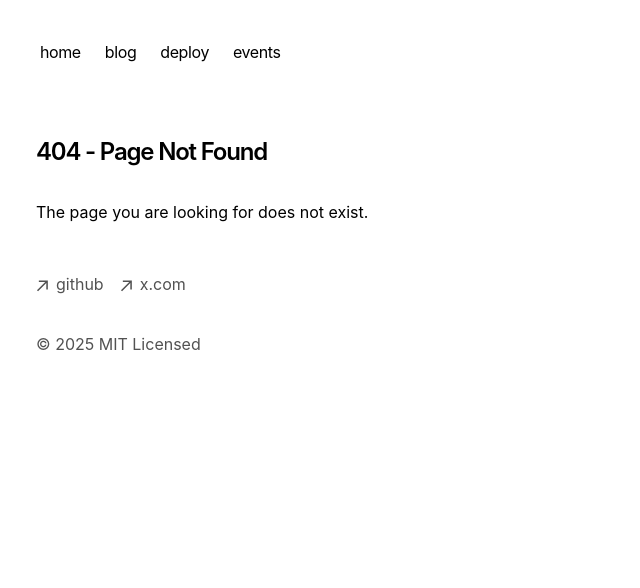
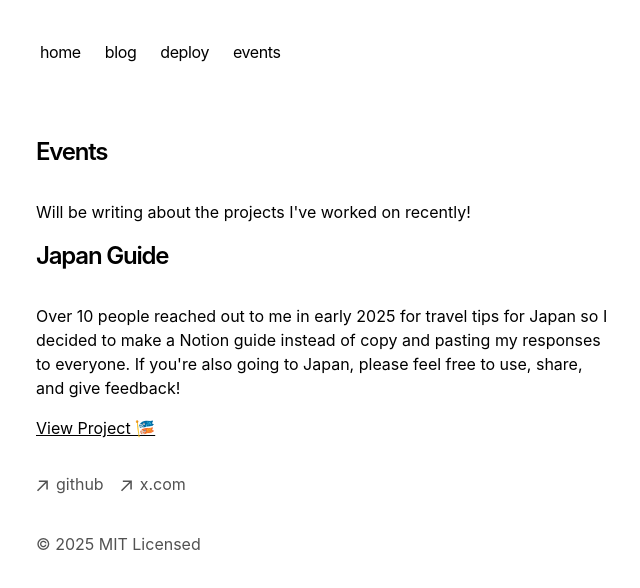
Before and after one commit to izumiando/portfolio, a Next.js app: page /projects in a window 1280 px wide. Before the commit this address had no page. Shown: the top 588 px of the page, without its empty margins (316-956 px from the left). Built offline with nearby package versions, Linux system fonts and the light colour scheme.

Commit message:
added japan guide

```diff
--- /dev/null
+++ b/app/projects/page.tsx
@@ -0,0 +1,26 @@
+export const metadata = {
+    title: 'Projects',
+    description: 'Read about my digital projects.',
+  }
+
+  // to do: make the project titles smaller
+  export default function Page() {
+    return (
+      <section>
+        <h1 className="font-semibold text-2xl mb-8 tracking-tighter">Events</h1>
+        <p className="mb-4">
+          {`Will be writing about the projects I've worked on recently!`}
+        </p>
+        <h3 className="font-semibold text-2xl mb-8 tracking-tighter">Japan Guide</h3>
+        <p className="mb-4">
+          {`Over 10 people reached out to me in early 2025 for travel tips for Japan so I decided to make a Notion guide instead of copy and pasting my responses to everyone. If you're also going to Japan, please feel free to use, share, and give feedback!`}
+        </p>
+        <a
+        href="https://izumisjapanguide.notion.site/"
+        target="_blank"
+        rel="noopener noreferrer"
+        style={{ textDecoration: 'underline' }}
+        >View Project 🎏</a>
+      </section>
+    )
+  }
```
